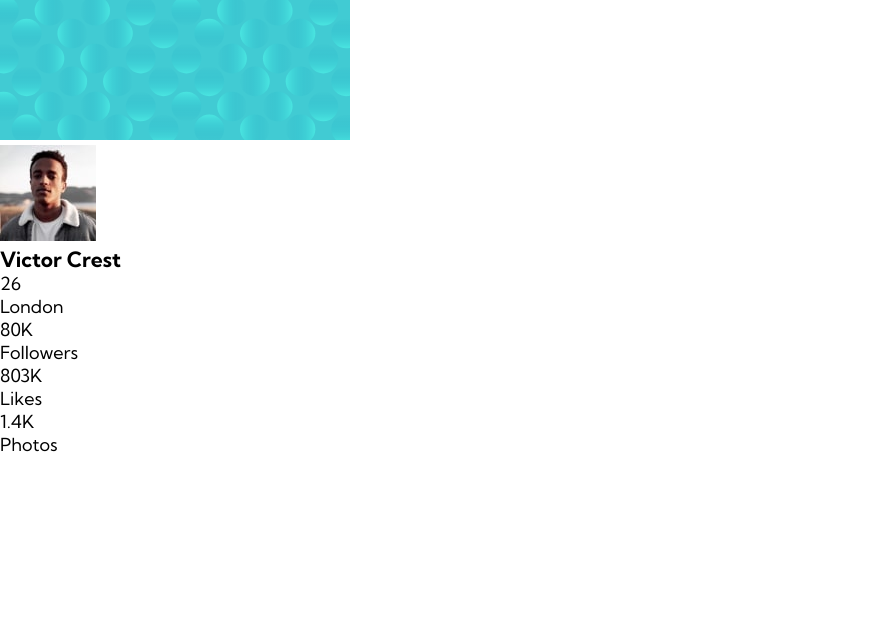
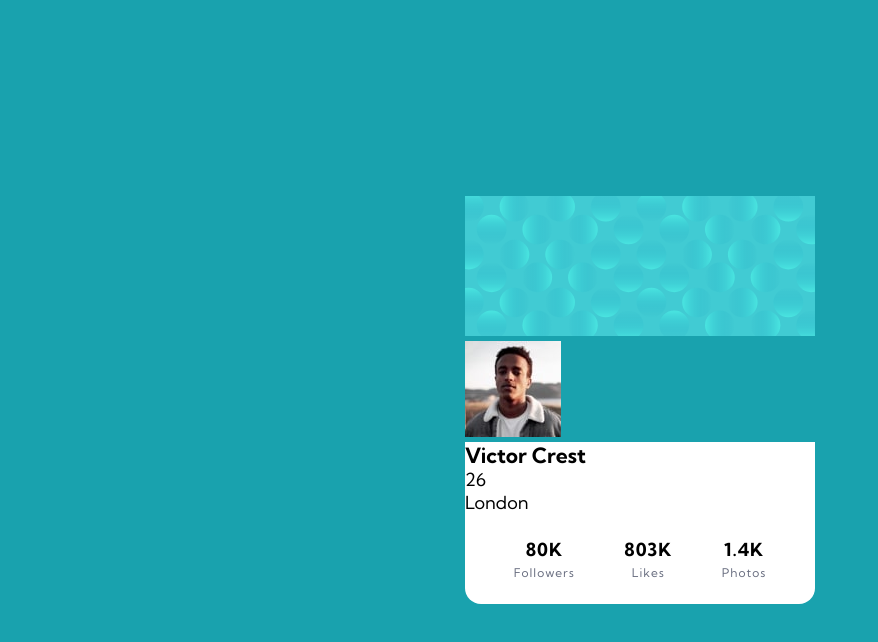
Before and after one commit to yurimzk/profile-card-component, a plain HTML site: page index.html in a window 1280 px wide. Shown: the whole page, without its empty margins (0-878 px from the left). Drawn offline with Linux system fonts and the light colour scheme.

Commit message:
profile card stats

```diff
--- a/style.css
+++ b/style.css
@@ -11,10 +11,57 @@
     --very-dark-desaturated-blue: hsl(229, 23%, 23%);
     --dark-grayish-blue: hsl(227, 10%, 46%);
 
+    --white: hsl(0, 0%, 100%);
     --dark-gray: hsl(0, 0%, 59%);
 }
 
 body {
     font-family: 'Kumbh Sans', sans-serif;
     font-size: 1.8rem;
+    background-color: var(--dark-cyan);
 }
+
+#profile-card {
+    display: grid;
+    height: 100vh;
+    place-content: center;
+}
+
+.profile-user, .profile-stats {
+    background-color: var(--white);
+}
+
+.profile-stats {
+    border-bottom-left-radius: 1.6rem;
+    border-bottom-right-radius: 1.6rem;
+    display: flex;
+    justify-content: space-around;
+    padding: 2.4rem;
+}
+
+.followers-stats, .likes-stats, .photos-stats {
+    display: flex;
+    flex-direction: column;
+    justify-content: center;
+    align-items: center;
+    gap: .4rem;
+}
+
+.followers-stats,
+.likes-stats,
+.photos-stats {
+    letter-spacing: .1rem;
+}
+
+.followers-stats :nth-child(1),
+.likes-stats :nth-child(1),
+.photos-stats :nth-child(1) {
+    font-weight: 700;
+}
+
+.followers-stats :nth-child(2),
+.likes-stats :nth-child(2),
+.photos-stats :nth-child(2) {
+    color: var(--dark-grayish-blue);
+    font-size: 1.2rem;
+}
```
